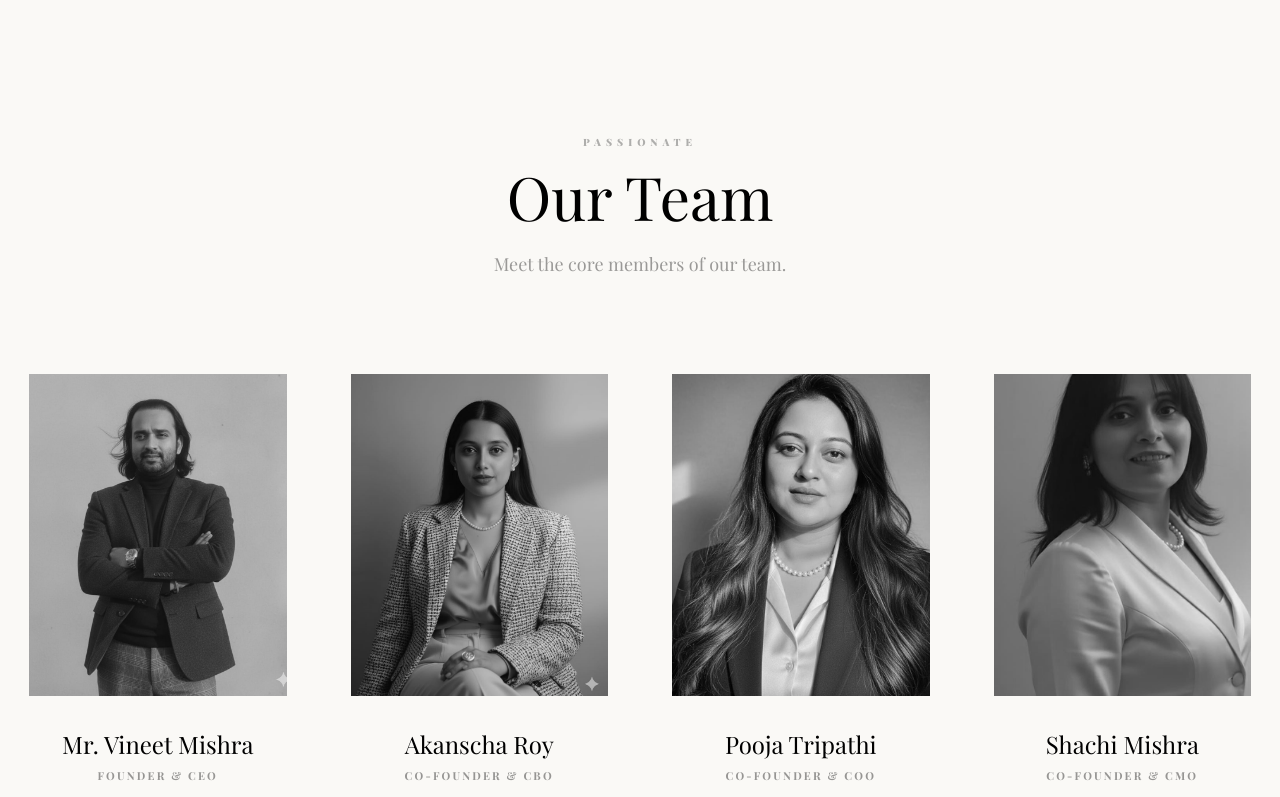
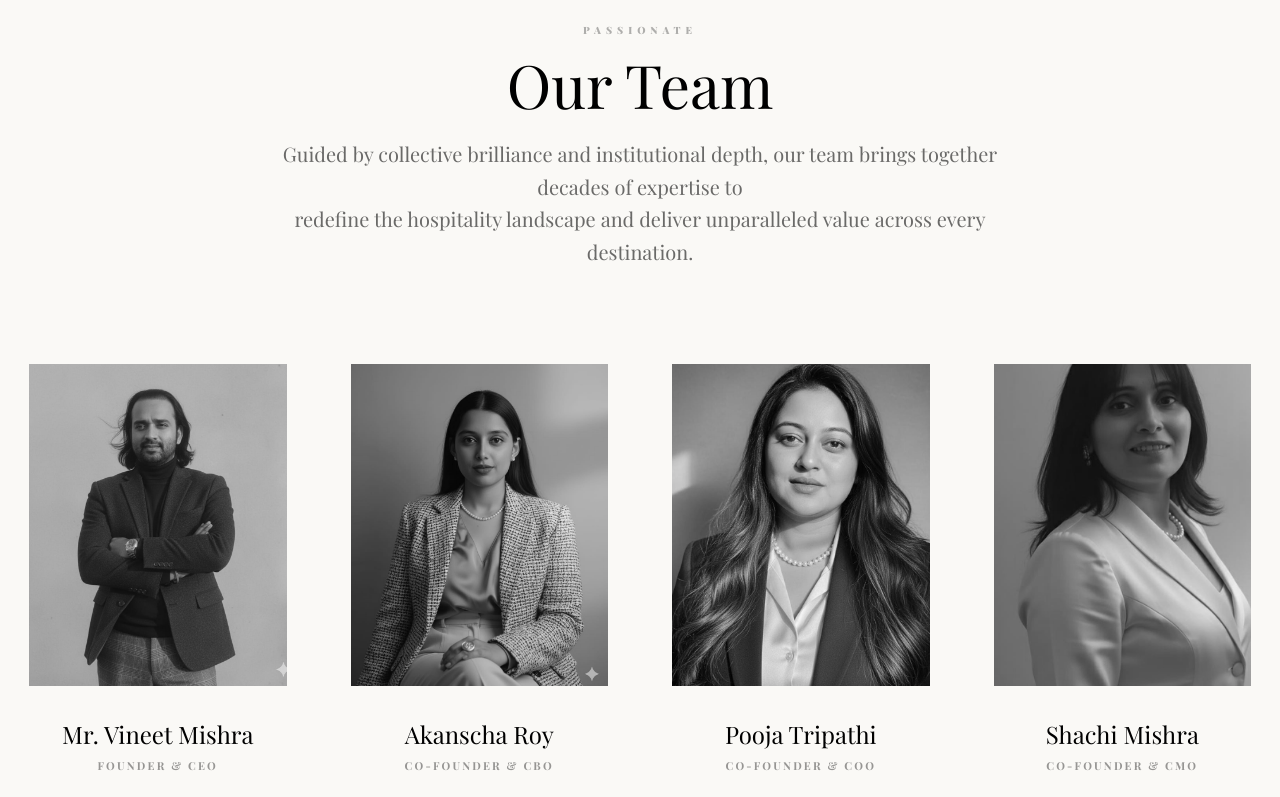
Before and after one commit to cricketmagician/vnexora, a Next.js app: page /about-us in a window 1280 px wide. Shown: the part 3640-4437 px from the top of the page. Built offline with nearby package versions, Linux system fonts and the light colour scheme; a web font is replaced by a local one.

Commit message:
style: shift team section higher and update description

```diff
--- a/src/app/about-us/page.tsx
+++ b/src/app/about-us/page.tsx
@@ -308,7 +308,7 @@ export default function OurStoryPage() {
           </div>
         </div>
       </section>
-      <Section className="bg-[#FAF9F6] py-32 md:py-48 relative z-20">
+      <Section className="bg-[#FAF9F6] pt-12 md:pt-20 pb-32 md:pb-48 relative z-20">
         <div className="container mx-auto px-6">
           <div className="text-center mb-24">
             <motion.div
@@ -322,8 +322,9 @@ export default function OurStoryPage() {
               <h2 className="text-4xl md:text-6xl font-serif text-black mb-6">
                 Our Team
               </h2>
-              <p className="text-[#0A0A0A]/40 text-lg font-light">
-                Meet the core members of our team.
+              <p className="text-[#0A0A0A]/60 text-lg md:text-xl font-light max-w-3xl mx-auto leading-relaxed">
+                Guided by collective brilliance and institutional depth, our team brings together decades of expertise to <br className="hidden md:block" />
+                redefine the hospitality landscape and deliver unparalleled value across every destination.
               </p>
             </motion.div>
           </div>
```
